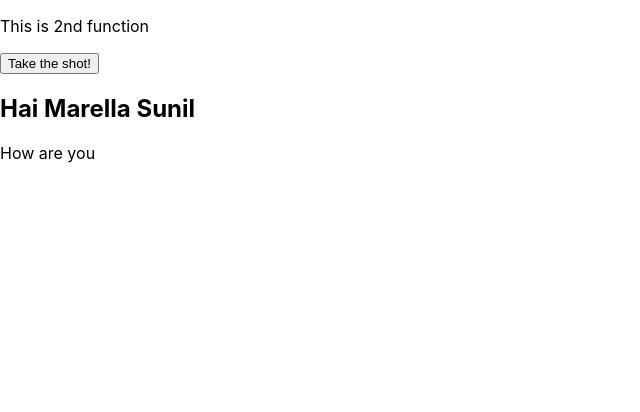
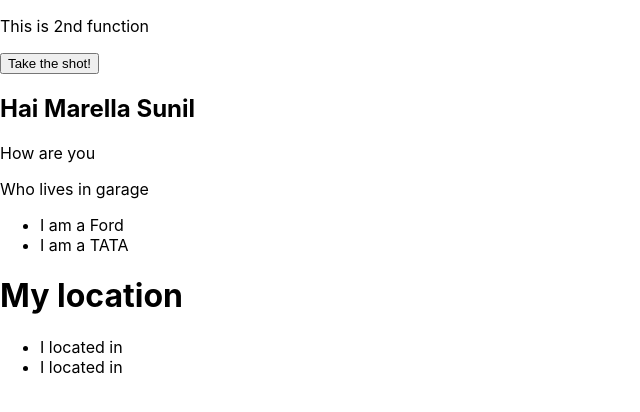
Before and after one commit to mylinuxsunil343/sunil-app, a React (Create React App) app: page / in a window 1280 px wide. Shown: the top 412 px of the page, without its empty margins (0-640 px from the left). Built offline with nearby package versions, Linux system fonts and the light colour scheme.

Commit message:
createJS

```diff
--- a/src/index.js
+++ b/src/index.js
@@ -12,6 +12,8 @@ function Details() {
     <p>This is 2nd function</p>
     <Alerting />
     <Myfunc propert={ det } />
+    <Garage />
+    <Locations />
     </>
   )
 }
@@ -22,6 +24,39 @@ function Alerting() {
   return (
     <button onClick={shoot}>Take the shot!</button>
   );
+}
+// --------------------------------
+function Garage() {
+  const cars = ['Ford', 'TATA']
+  return(
+    <>
+    <p>Who lives in garage</p>
+    <ul>
+      {cars.map((car) => <Car brand={ car } />)}
+    </ul>
+    </>
+  );
+  function Car(props) {
+    return <li>I am a { props.brand }</li>;
+  }
+}
+//--------------------------------------
+function Locations() {
+  const city = [
+    {id: 1, naam: 'Vijayawada'},
+    {id: 2, naam: 'blr'}
+  ];
+  return(
+    <>
+    <h1>My location</h1>
+    <ul>
+      {city.map((location) => <Location key={location.id} naam={location.naam}/>)}
+    </ul>
+    </>
+  );
+}
+function Location(props2) {
+  return <li>I located in { props2.Location }</li>
 }
 const root = ReactDOM.createRoot(document.getElementById('my_root'));
 root.render(<Details />);
```
